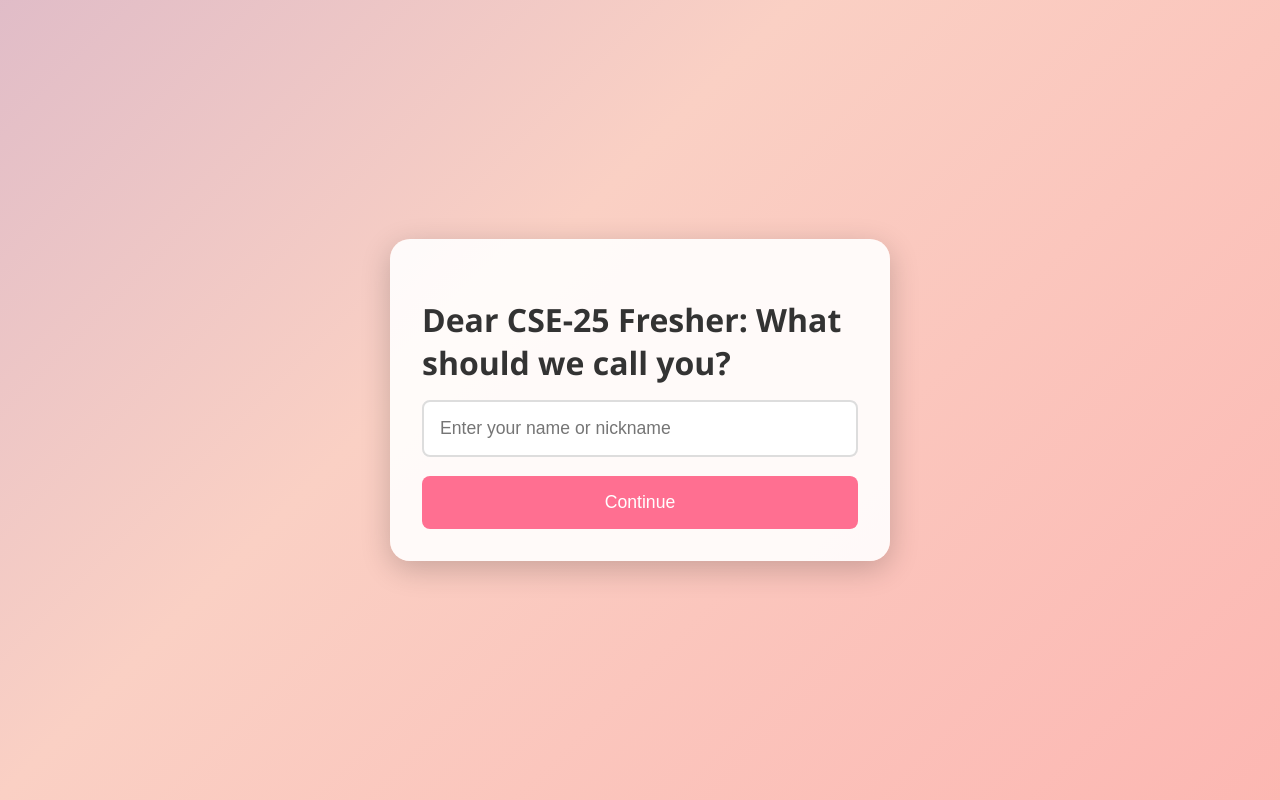
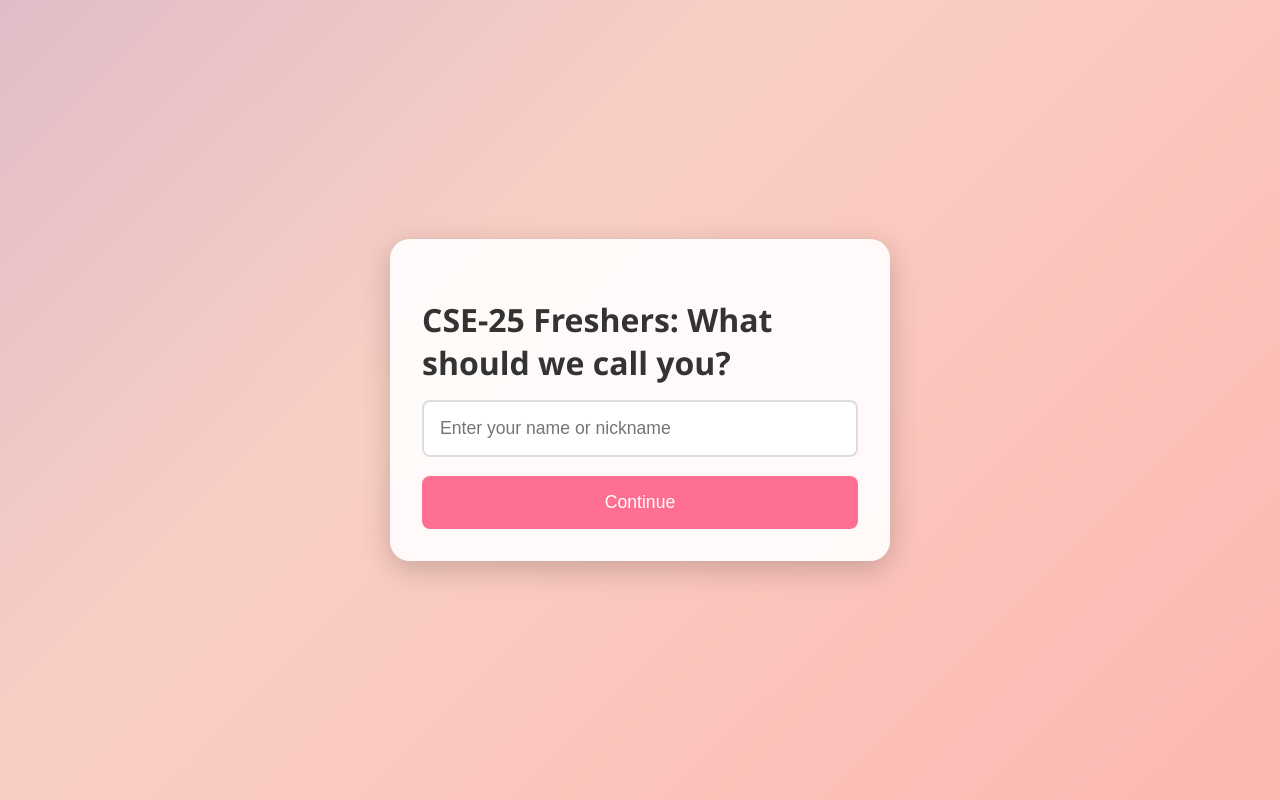
Before and after one commit to Rafsan10/Welcome_Juniors-, a plain HTML site: page index.html in a window 1280 px wide. Drawn offline with Linux system fonts and the light colour scheme.

Commit message:
fixed double 2

```diff
--- a/index.html
+++ b/index.html
@@ -8,14 +8,14 @@
 </head>
 <body>
   <div class="container">
-      <h2>Dear CSE‑25 Fresher: What should we call you?</h2>
+    <h2>CSE‑25 Freshers: What should we call you?</h2>
     <form id="form">
       <input type="text" id="name" placeholder="Enter your name or nickname" required />
       <button type="submit">Continue</button>
     </form>
   </div>
   <script>
-      document.getElementById('form').addEventListener('submit', function (e) {
+    document.getElementById('form').addEventListener('submit', function(e) {
       e.preventDefault();
       const name = document.getElementById('name').value.trim();
       if (name) {
```
Also changed, not shown: message.html (+3 -8 lines). Lines whose indentation alone changed are shown as unchanged.
